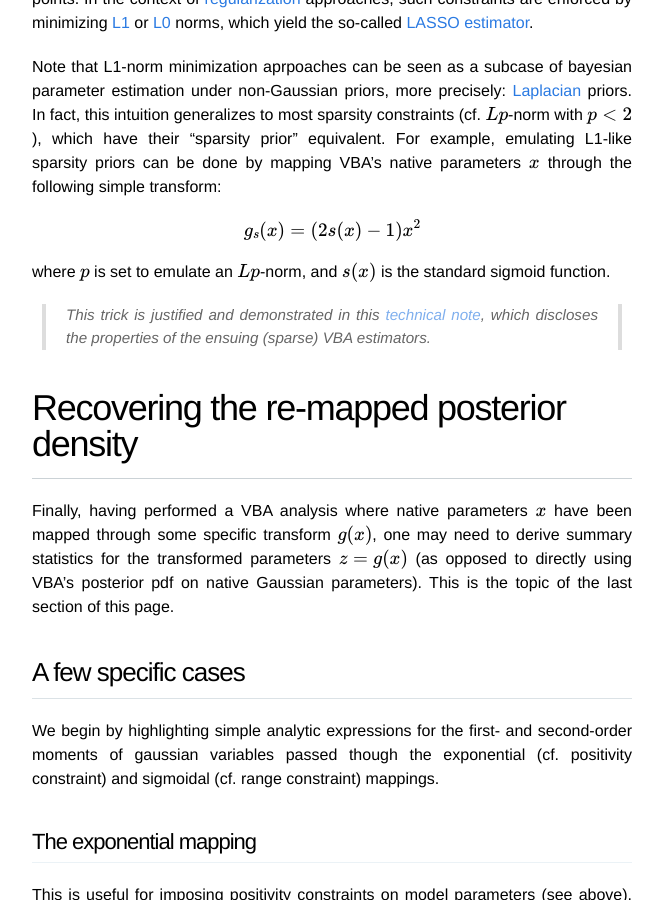
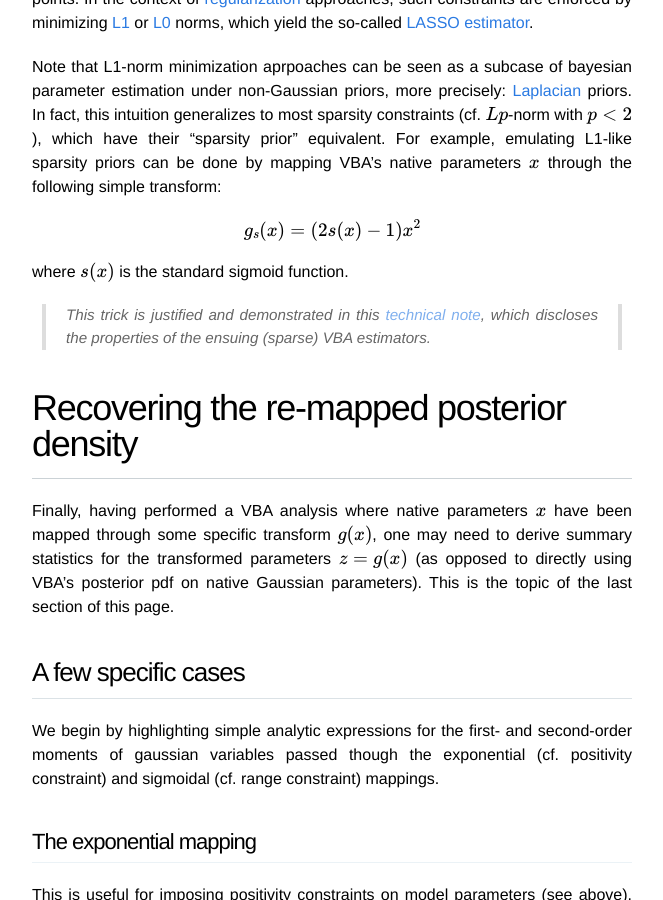
Before and after one commit to MBB-team/VBA-toolbox, a Jekyll site: the page built from _wiki/param-transform.md, in a window 1280 px wide and 900 px high, scrolled down 2735 px. Shown: the whole window, without its empty margins (308-971 px from the left). Built offline with Jekyll 4.4.1, drawn with Linux system fonts in a browser that asks for light colours; nearby versions of some CDN libraries; formulas are drawn with MathJax 3.

Commit message:
Update param-transform.md

```diff
--- a/_wiki/param-transform.md
+++ b/_wiki/param-transform.md
@@ -54,7 +54,7 @@ Note that L1-norm minimization aprpoaches can be seen as a subcase of bayesian p
 
 $$ g_s(x)= \left(2 s(x) -1\right)x^2 $$
 
-where $$p$$ is set to emulate an $$Lp$$-norm, and $$s(x)$$ is the standard sigmoid function.
+where $$s(x)$$ is the standard sigmoid function.
 
 > This trick is justified and demonstrated in this [technical note](https://arxiv.org/abs/1703.07168), which discloses the properties of the ensuing (sparse) VBA estimators.
 
```
